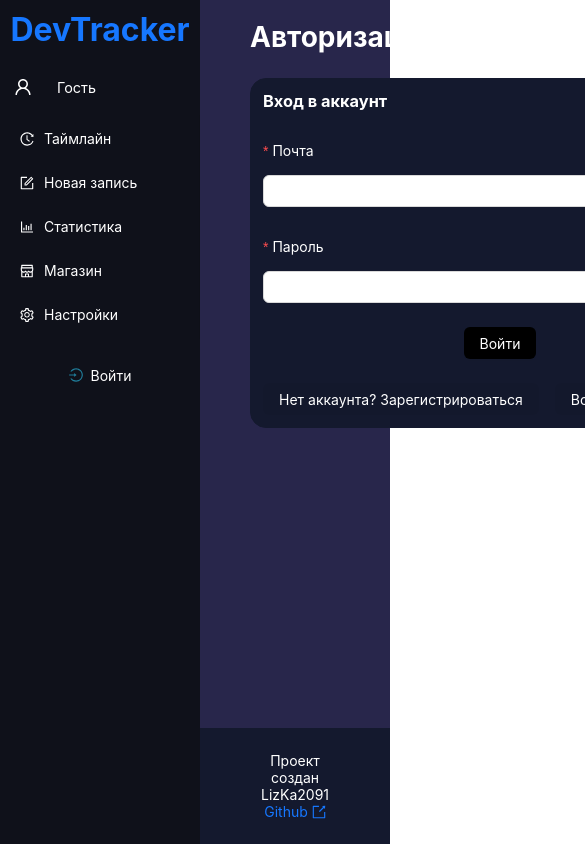
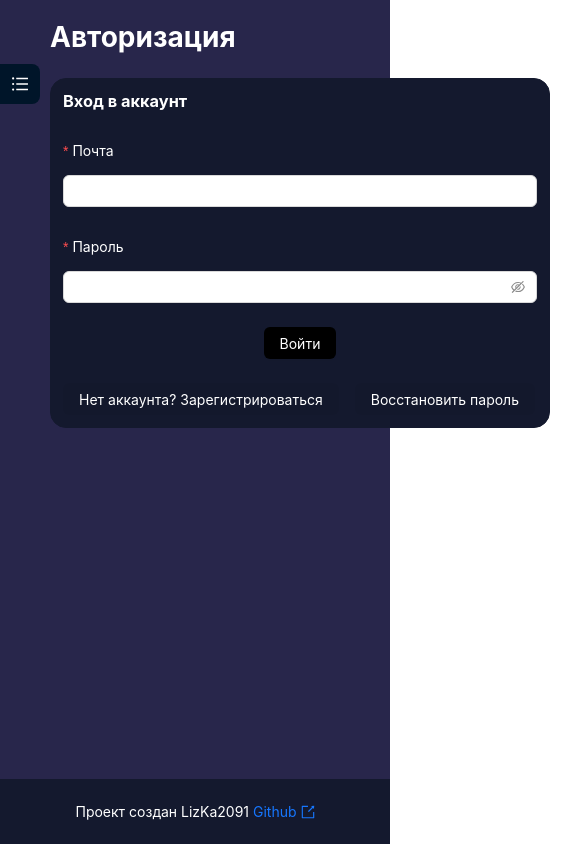
Before and after one commit to LizKa2091/dev-tracker, a React (Vite) app in the folder frontend/: page /auth in a window 390 px wide. Shown: the top 844 px of the page, 585 px wide, since content can reach past the window. Built offline with nearby package versions, Linux system fonts and the light colour scheme; no server answers.

Commit message:
styles(sidebar): add adaptive layout

```diff
--- a/frontend/src/widgets/Sidebar/ui/Sidebar.module.scss
+++ b/frontend/src/widgets/Sidebar/ui/Sidebar.module.scss
@@ -1,6 +1,22 @@
 .sider {
    background-color: $main-bg-black;
+
+   .ant-menu-item {
+      .ant-menu-title-content {
+         min-width: 0;
+         overflow: hidden;
+
+         a {
+            display: block;
+            overflow: hidden;
+            white-space: nowrap;
+            text-overflow: ellipsis;
+            color: #fff;
          }
+      }
+   }
+}
+
 .logo {
    font-size: 2rem;
    text-align: center;
@@ -9,7 +25,6 @@
 .menu {
    background-color: $main-bg-black;
 
-   :global {
    .ant-menu-item {
       transition: none !important;
 
@@ -21,16 +36,13 @@
       }
    }
 }
-}
 .login {
    text-align: center;
    background-color: inherit;
    margin: 20px;
 
-   :global {
    .ant-btn-text:active {
       background-color: inherit;
-      }
    }
 }
 .logout {
@@ -38,9 +50,19 @@
    background-color: inherit;
    margin: 20px;
 
-   :global {
    .ant-btn-text:active {
       background-color: inherit;
    }
 }
+
+@media (max-width: 767px) {
+   .logo {
+      font-size: 1.5rem;
    }
+}
+
+@media (max-width: 400px) {
+   .logo {
+      font-size: 1.25rem;
+   }
+}
--- a/frontend/src/widgets/Sidebar/ui/Sidebar.tsx
+++ b/frontend/src/widgets/Sidebar/ui/Sidebar.tsx
@@ -1,7 +1,7 @@
 import type { FC } from 'react';
-import { Button, Flex, Layout, Menu } from 'antd';
-import { HistoryOutlined, FormOutlined, BarChartOutlined, SettingOutlined, LogoutOutlined, LoginOutlined, ShopFilled, ShopOutlined } from "@ant-design/icons";
 import { Link, useNavigate } from 'react-router-dom';
+import { Button, Flex, Grid, Layout, Menu } from 'antd';
+import { HistoryOutlined, FormOutlined, BarChartOutlined, SettingOutlined, LogoutOutlined, LoginOutlined, ShopOutlined } from "@ant-design/icons";
 import AuthExports from '../../../shared/context/AuthContext';
 import UserProfile from '../../../features/user/ui/UserProfile';
 import IncomingDeadline from '../../../features/incoming-deadline/ui/IncomingDeadline';
@@ -9,6 +9,7 @@ import styles from './Sidebar.module.scss';
 
 const { Sider } = Layout;
 const { useAuthContext } = AuthExports;
+const { useBreakpoint } = Grid;
 
 const menuItems = [
    { key: 'timeline', path: '/timeline', icon: <HistoryOutlined style={{ color: '#ffffff' }} />, label: <Link to='/timeline'>Таймлайн</Link> },
@@ -22,6 +23,7 @@ const Sidebar: FC = () => {
    const { token } = AuthExports.useAuthContext();
    const { logout } = useAuthContext();
    const navigate = useNavigate();
+   const screens = useBreakpoint();
 
    const handleLogout = (): void => {
       if (token) {
@@ -29,10 +31,12 @@ const Sidebar: FC = () => {
 
          navigate('/');
       }
-   };
+   }
+
+   const isMobile = !screens.md;
 
    return (
-      <Sider className={styles.sider}>
+      <Sider width={isMobile ? 140 : 200} collapsedWidth={0} breakpoint='md' className={styles.sider}>
          <Flex vertical className={styles.siderContainer}>
             <h1 className={styles.logo}>
                <Link to='/'>DevTracker</Link>
@@ -54,4 +58,4 @@ const Sidebar: FC = () => {
    )
 }
 
-export default Sidebar;
+export default Sidebar
```
Lines whose indentation alone changed are shown as unchanged.
